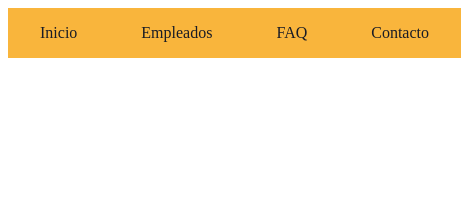
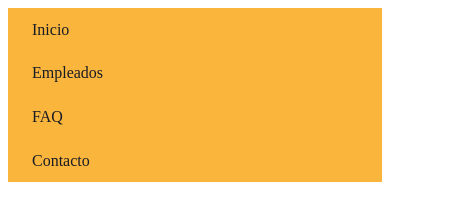
Before and after one commit to S3bast1an022/menuDesplegable, a plain HTML site: page index.html in a window 390 px wide. Shown: the whole page, 461 px wide, since content can reach past the window. Drawn offline with Linux system fonts and the light colour scheme.

Commit message:
Update style.css

```diff
--- a/style.css
+++ b/style.css
@@ -1,8 +1,16 @@
+/* Asegura que el menú ocupe todo el ancho de la pantalla */
+.menuCSS3 {
+    width: 100%; /* El menú ocupa todo el ancho de la pantalla */
+    background-color: #F9B53C; /* El color de fondo del menú */
+}
+
 .menuCSS3 ul {
     display: flex;
+    justify-content: flex-start; /* Alinea los elementos al inicio (izquierda) */
     padding: 0;
     margin: 0;
     list-style: none;
+    width: 100%; /* Asegura que la lista ocupe todo el ancho disponible */
 }
 
 .menuCSS3 a {
@@ -12,6 +20,8 @@
     text-decoration: none;
     color: #191C26;
     transition: background-color 0.3s; /* Transición suave para el hover */
+    width: 100%; /* Hace que cada enlace ocupe el 100% de su contenedor */
+    box-sizing: border-box; /* Asegura que el padding no haga que el enlace sobrepase el ancho */
 }
 
 .menuCSS3 a:hover {
@@ -20,6 +30,7 @@
 
 .menuCSS3 ul li {
     position: relative; /* Necesario para el submenú */
+    flex: 1; /* Hace que cada elemento ocupe el mismo ancho */
 }
 
 .menuCSS3 ul li ul {
@@ -31,6 +42,7 @@
     margin: 0;
     list-style: none;
     background-color: #F9B53C; /* Color de fondo del submenú */
+    width: 100%; /* Asegura que el submenú ocupe todo el ancho del elemento padre */
 }
 
 .menuCSS3 ul li:hover ul {
@@ -40,3 +52,19 @@
 .menuCSS3 ul li ul li a {
     padding: 1em; /* Ajusta el padding para los elementos del submenú */
 }
+
+@media screen and (max-width: 768px) {
+    /* Cambios para pantallas pequeñas */
+    .menuCSS3 ul {
+        flex-direction: column; /* Coloca los elementos del menú en una columna */
+    }
+
+    .menuCSS3 a {
+        padding: 0.8em 1.5em; /* Ajusta el padding para pantallas más pequeñas */
+    }
+
+    .menuCSS3 ul li ul {
+        position: static; /* Cambia la posición para que el submenú se muestre en línea */
+        width: 100%;
+    }
+}
```
